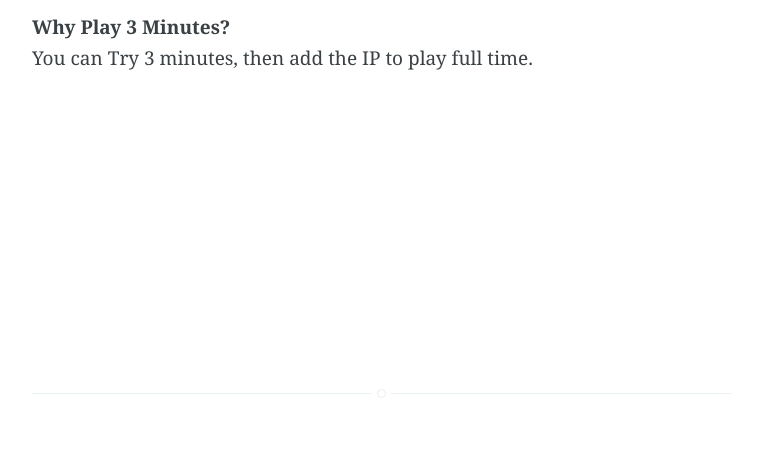
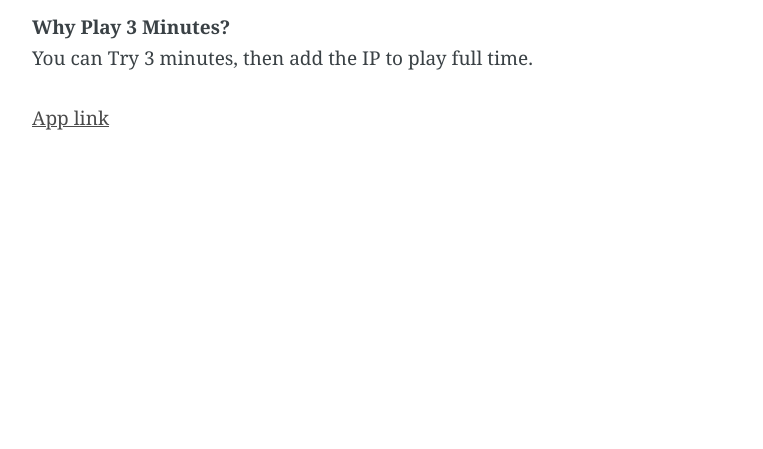
Before and after one commit to Minecraft-PE-Servers/Minecraft-PE-Servers.github.io, a Jekyll site: the page built from _posts/2016-06-28-How-to-play-Minecraft-pe-servers-By-MineServer-APP.md, in a window 1280 px wide. Shown: the part 1223-1672 px from the top of the page, without its empty margins (258-1021 px from the left). Built offline with Jekyll 4.4.1, drawn with Linux system fonts in a browser that asks for light colours; before the commit the page ends 1621 px from its top, so only the background shows below that.

Commit message:
提交发布

```diff
--- a/_posts/2016-06-28-How-to-play-Minecraft-pe-servers-By-MineServer-APP.md
+++ b/_posts/2016-06-28-How-to-play-Minecraft-pe-servers-By-MineServer-APP.md
@@ -31,3 +31,5 @@
 
 **Why Play 3 Minutes?**
 You can Try 3 minutes, then add the IP to play full time.
+
+[App link](https://itunes.apple.com/app/id1144129231)
```
